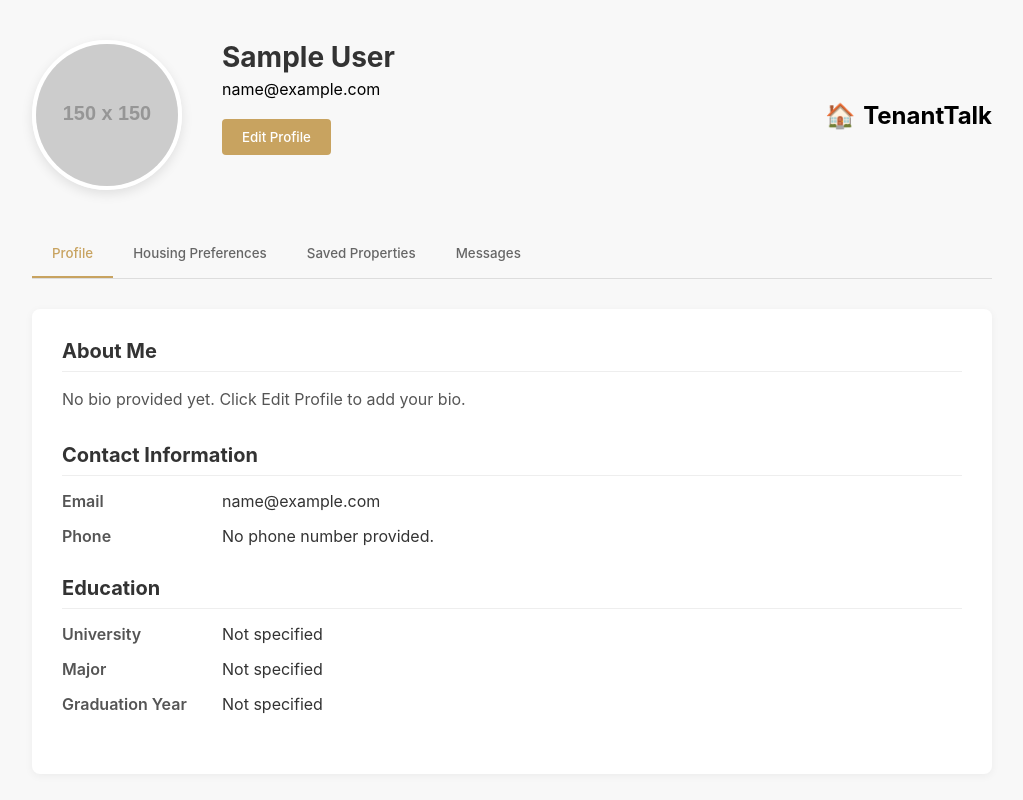
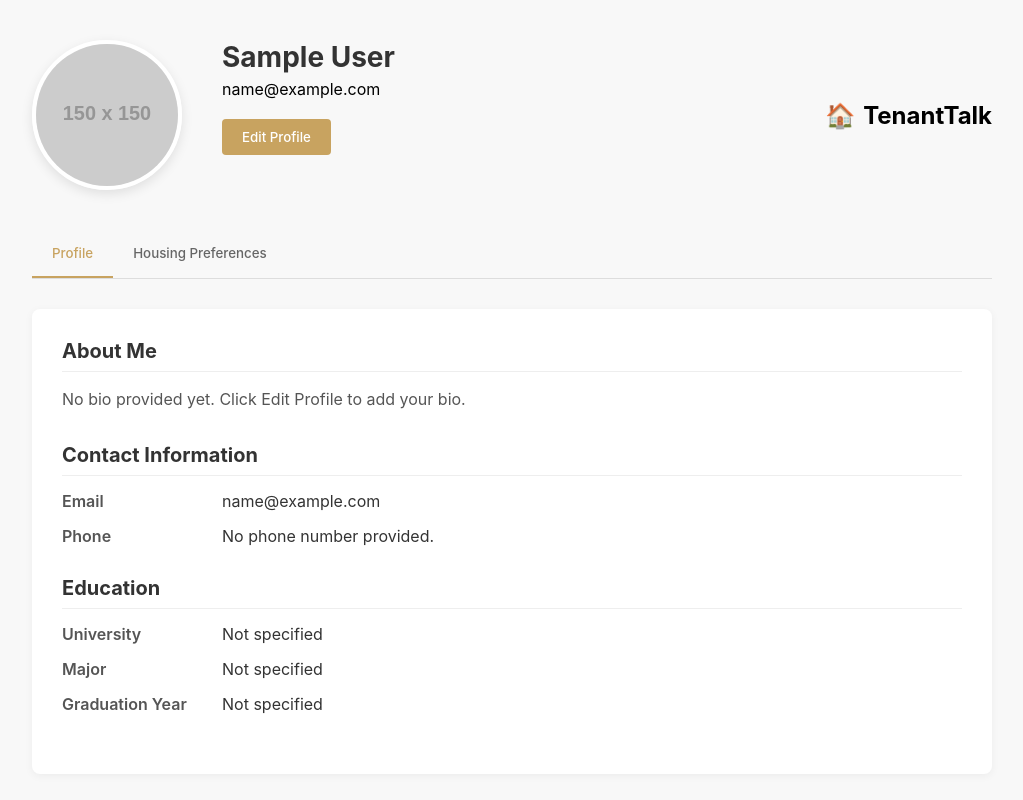
Before and after one commit to thuntxiv/TenantTalk, a React (Create React App) app in the folder tenanttalk/Frontend/: page /profile in a window 1280 px wide. Shown: the top 800 px of the page, without its empty margins (128-1151 px from the left). Built offline with nearby package versions, Linux system fonts and the light colour scheme; sample sign-in values are in the browser's storage.

Commit message:
removed saved properties and messages button on profile

```diff
--- a/tenanttalk/Frontend/src/pages/Profile.jsx
+++ b/tenanttalk/Frontend/src/pages/Profile.jsx
@@ -122,18 +122,6 @@ const Profile = () => {
             onClick={() => setActiveTab('preferences')}
           >
             Housing Preferences
-          </button>
-          <button
-            className={`profile-tab ${activeTab === 'saved' ? 'active' : ''}`}
-            onClick={() => setActiveTab('saved')}
-          >
-            Saved Properties
-          </button>
-          <button
-            className={`profile-tab ${activeTab === 'messages' ? 'active' : ''}`}
-            onClick={() => setActiveTab('messages')}
-          >
-            Messages
           </button>
         </div>
 
@@ -384,23 +372,7 @@ const Profile = () => {
             </div>
           )}
 
-          {activeTab === 'saved' && (
-            <div className="saved-properties">
-              <div className="profile-section">
-                <h2>Saved Properties</h2>
-                <p className="no-content">You haven't saved any properties yet.</p>
-              </div>
-            </div>
-          )}
 
-          {activeTab === 'messages' && (
-            <div className="messages">
-              <div className="profile-section">
-                <h2>Messages</h2>
-                <p className="no-content">You have no messages yet.</p>
-              </div>
-            </div>
-          )}
         </div>
       </div>
       <Footer />
```
